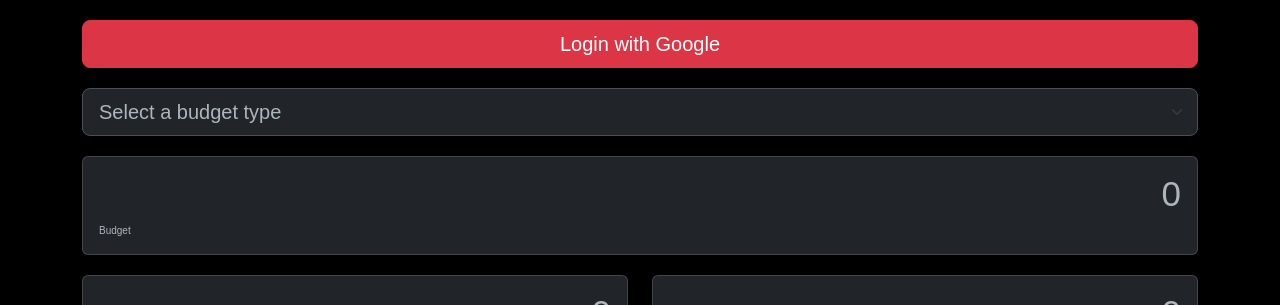
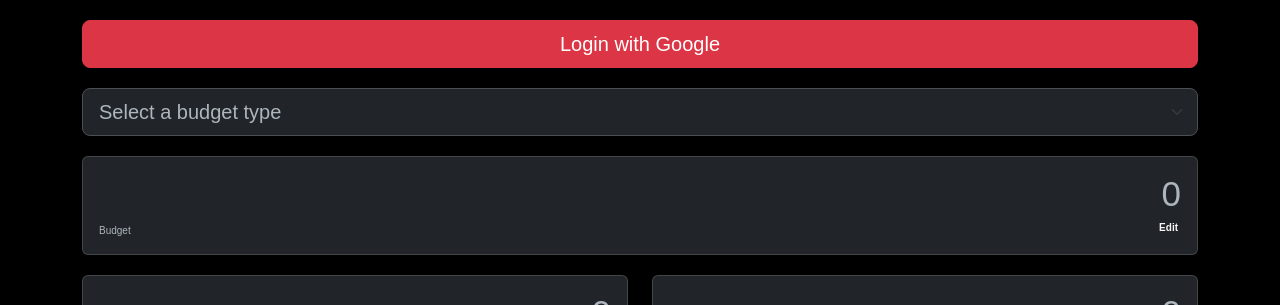
Before and after one commit to saadixl/Budgetics, a React (Create React App) app: page / in a window 1280 px wide. Shown: the top 305 px of the page. Built offline with nearby package versions, Linux system fonts and the light colour scheme; a web font is replaced by a local one.

Commit message:
Create generic EditableCard component

```diff
--- a/src/App.js
+++ b/src/App.js
@@ -7,7 +7,7 @@ import Form from "react-bootstrap/Form";
 
 import Header from "./Header";
 import BudgetTypes from "./BudgetTypes";
-import BalanceCard from "./BalanceCard";
+import BalanceCard, { EditableCard } from "./BalanceCard";
 import { getBudgets, updateCurrent, resetMonth } from "./data";
 import { signInWithGoogle } from "./auth";
 
@@ -90,7 +90,7 @@ function App() {
           <BudgetTypes setSelectedBudgetType={setSelectedBudgetType} />
         </Col>
         <Col xs={12}>
-          <BalanceCard amount={budget} title="Budget" />
+          <EditableCard amount={budget} title="Budget" />
         </Col>
         <Col xs={6}>
           <BalanceCard amount={current} title="Current" />
--- a/src/BalanceCard.js
+++ b/src/BalanceCard.js
@@ -1,4 +1,6 @@
+import { useState } from "react";
 import Card from "react-bootstrap/Card";
+import Form from "react-bootstrap/Form";
 
 export default function BalanceCard(props) {
   const { amount, title } = props;
@@ -11,3 +13,58 @@ export default function BalanceCard(props) {
     </Card>
   );
 }
+
+export function EditableCard(props) {
+  const [showEditor, setShowEditor] = useState(false);
+  const { amount, title } = props;
+  console.log("amount", amount);
+
+  const nonEditingMode = (
+    <>
+      <BalanceCard {...props} />
+      <span
+        className="edit-action-btn"
+        onClick={() => {
+          setShowEditor(true);
+        }}
+      >
+        Edit
+      </span>
+    </>
+  );
+
+  const editingMode = (
+    <>
+      <Card data-bs-theme="dark" className="balance-card">
+        <Card.Body>
+          <Card.Title>
+            <Form.Control
+              data-bs-theme="dark"
+              size="lg"
+              type="number"
+              placeholder="Insert budget"
+              value={amount}
+              pattern={"[0-9]*"}
+              inputMode={"numeric"}
+            />
+          </Card.Title>
+          <Card.Text className="small">{title}</Card.Text>
+        </Card.Body>
+      </Card>
+      <span
+        className="edit-action-btn"
+        onClick={() => {
+          setShowEditor(false);
+        }}
+      >
+        Confirm
+      </span>
+    </>
+  );
+
+  return (
+    <div className="editable-card-wrapper">
+      {showEditor ? editingMode : nonEditingMode}
+    </div>
+  );
+}
--- a/src/index.css
+++ b/src/index.css
@@ -40,3 +40,20 @@ body {
   font-size: 25px;
   cursor: pointer;
 }
+
+.editable-card-wrapper {
+  position: relative;
+}
+
+.editable-card-wrapper .edit-action-btn {
+  position: absolute;
+  bottom: 20px;
+  right: 20px;
+  cursor: pointer;
+  font-size: 10px;
+  font-weight: bold;
+}
+
+.editable-card-wrapper .edit-action-btn:hover {
+  text-decoration: underline;
+}
```
